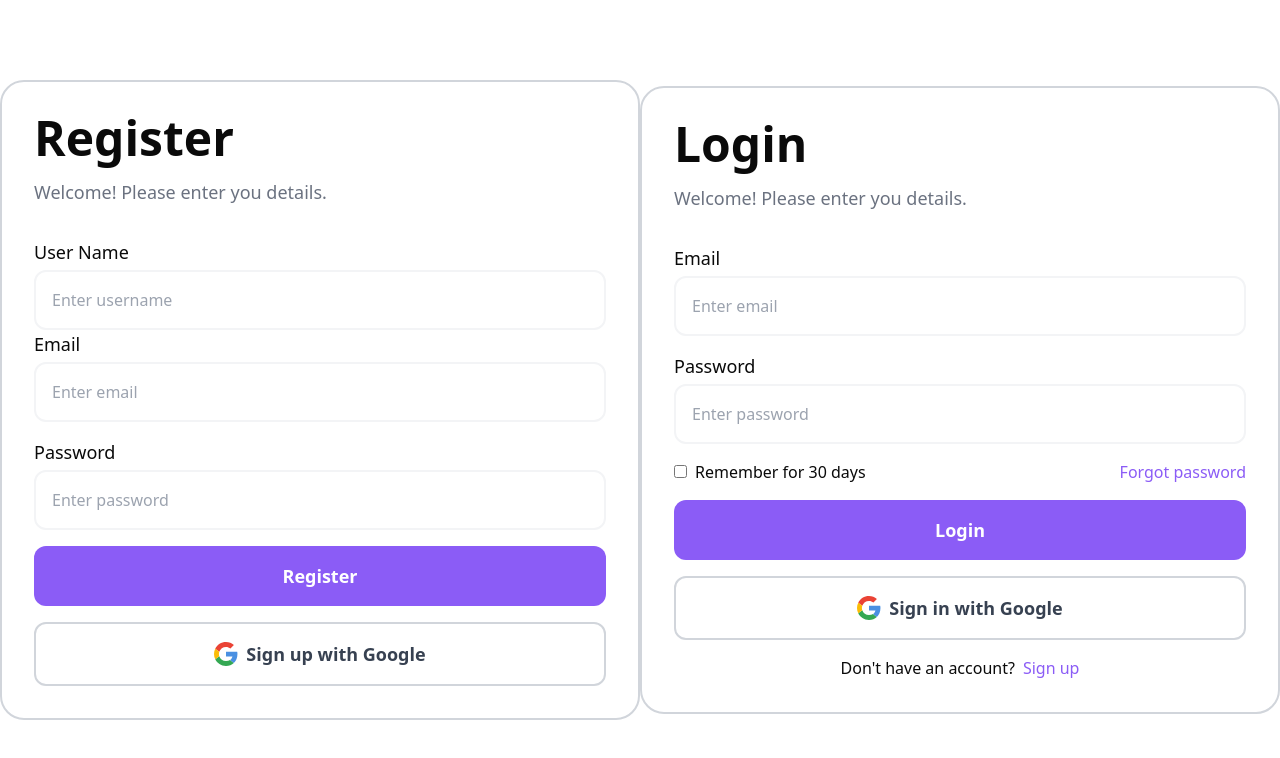
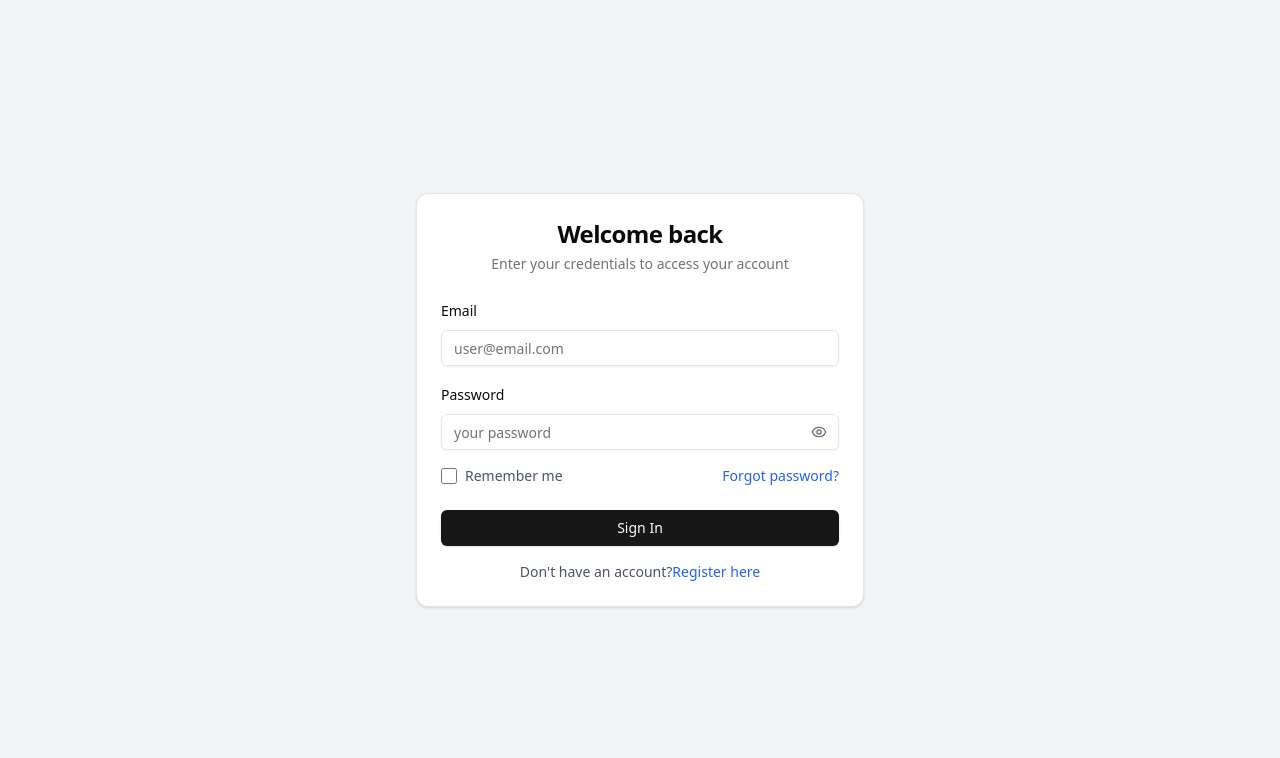
Before and after one commit to Bharat-Travel-Company/travel-client-dashboard, a React (Vite) app: page / in a window 1280 px wide. Shown: the top 758 px of the page. Built offline with nearby package versions, Linux system fonts and the light colour scheme.

Commit message:
fixed ui

```diff
--- a/package.json
+++ b/package.json
@@ -12,6 +12,7 @@
   "dependencies": {
     "@radix-ui/react-checkbox": "^1.1.1",
     "@radix-ui/react-icons": "^1.3.0",
+    "@radix-ui/react-label": "^2.1.0",
     "@radix-ui/react-popover": "^1.1.1",
     "@radix-ui/react-select": "^2.1.1",
     "@radix-ui/react-slider": "^1.2.0",
--- a/src/App.tsx
+++ b/src/App.tsx
@@ -1,14 +1,14 @@
-// import HotelDetailsComponent from "@/components/hotel-details";
-import Login from "./pages/Login";
-import Register from "./pages/Register";
+import HotelDetailsComponent from "@/components/hotel-details";
+import LoginPage from "./pages/Login";
+import RegisterPage from "./pages/Register";
 
 function App() {
   return (
     <>
-      <div className=" flex items-center justify-center h-full min-h-dvh">
+      <div className=" flex items-center justify-center h-full min-h-dvh w-full">
         {/* <HotelDetailsComponent></HotelDetailsComponent> */}
-        <Register/>
-        <Login/>
+        {/* <RegisterPage></RegisterPage> */}
+        <LoginPage></LoginPage>
       </div>
     </>
   );
--- /dev/null
+++ b/src/components/ui/alert.tsx
@@ -0,0 +1,59 @@
+import * as React from "react"
+import { cva, type VariantProps } from "class-variance-authority"
+
+import { cn } from "@/lib/utils"
+
+const alertVariants = cva(
+  "relative w-full rounded-lg border px-4 py-3 text-sm [&>svg+div]:translate-y-[-3px] [&>svg]:absolute [&>svg]:left-4 [&>svg]:top-4 [&>svg]:text-foreground [&>svg~*]:pl-7",
+  {
+    variants: {
+      variant: {
+        default: "bg-background text-foreground",
+        destructive:
+          "border-destructive/50 text-destructive dark:border-destructive [&>svg]:text-destructive",
+      },
+    },
+    defaultVariants: {
+      variant: "default",
+    },
+  }
+)
+
+const Alert = React.forwardRef<
+  HTMLDivElement,
+  React.HTMLAttributes<HTMLDivElement> & VariantProps<typeof alertVariants>
+>(({ className, variant, ...props }, ref) => (
+  <div
+    ref={ref}
+    role="alert"
+    className={cn(alertVariants({ variant }), className)}
+    {...props}
+  />
+))
+Alert.displayName = "Alert"
+
+const AlertTitle = React.forwardRef<
+  HTMLParagraphElement,
+  React.HTMLAttributes<HTMLHeadingElement>
+>(({ className, ...props }, ref) => (
+  <h5
+    ref={ref}
+    className={cn("mb-1 font-medium leading-none tracking-tight", className)}
+    {...props}
+  />
+))
+AlertTitle.displayName = "AlertTitle"
+
+const AlertDescription = React.forwardRef<
+  HTMLParagraphElement,
+  React.HTMLAttributes<HTMLParagraphElement>
+>(({ className, ...props }, ref) => (
+  <div
+    ref={ref}
+    className={cn("text-sm [&_p]:leading-relaxed", className)}
+    {...props}
+  />
+))
+AlertDescription.displayName = "AlertDescription"
+
+export { Alert, AlertTitle, AlertDescription }
--- /dev/null
+++ b/src/components/ui/label.tsx
@@ -0,0 +1,24 @@
+import * as React from "react"
+import * as LabelPrimitive from "@radix-ui/react-label"
+import { cva, type VariantProps } from "class-variance-authority"
+
+import { cn } from "@/lib/utils"
+
+const labelVariants = cva(
+  "text-sm font-medium leading-none peer-disabled:cursor-not-allowed peer-disabled:opacity-70"
+)
+
+const Label = React.forwardRef<
+  React.ElementRef<typeof LabelPrimitive.Root>,
+  React.ComponentPropsWithoutRef<typeof LabelPrimitive.Root> &
+    VariantProps<typeof labelVariants>
+>(({ className, ...props }, ref) => (
+  <LabelPrimitive.Root
+    ref={ref}
+    className={cn(labelVariants(), className)}
+    {...props}
+  />
+))
+Label.displayName = LabelPrimitive.Root.displayName
+
+export { Label }
--- a/src/pages/Login.tsx
+++ b/src/pages/Login.tsx
@@ -1,129 +1,140 @@
-import { ChangeEvent, useState } from "react";
-// import { useNavigate } from "react-router-dom";
-import axios from "axios";
-interface LoginData {
-  email: string;
-  password: string;
-}
-const Login = () => {
-  const [data, setData] = useState<LoginData>({
-    email: "",
-    password: "",
-  });
+import { useState } from "react";
+import { Button } from "@/components/ui/button";
+import { Input } from "@/components/ui/input";
+import { Label } from "@/components/ui/label";
+import {
+  Card,
+  CardContent,
+  CardDescription,
+  CardFooter,
+  CardHeader,
+  CardTitle,
+} from "@/components/ui/card";
+import { Eye, EyeOff, Loader2 } from "lucide-react";
+import { Alert, AlertDescription } from "@/components/ui/alert";
 
-  //   const navigation = useNavigate();
-  const handleChange = (e: ChangeEvent<HTMLInputElement>): void => {
-    const { name, value } = e.target;
-    setData({
-      ...data,
-      [name]: value,
-    });
-  };
-  const handleLogin = async (): Promise<void> => {
-    const { email, password } = data;
-    console.log(data);
-    if (!email || !password) {
-      alert("Please fill all fields");
-      return;
-    }
+export default function LoginPage() {
+  const [isLoading, setIsLoading] = useState(false);
+  const [showPassword, setShowPassword] = useState(false);
+  const [error, setError] = useState<string | null>(null);
+  //   const router = useRouter()
+
+  const handleSubmit = async (event: React.FormEvent<HTMLFormElement>) => {
+    event.preventDefault();
+    setIsLoading(true);
+    setError(null);
+
+    const formData = new FormData(event.currentTarget);
+    const email = formData.get("email") as string;
+    const password = formData.get("password") as string;
 
     try {
-      const res = await axios.post(
-        `https://travel-backend-nwtf.onrender.com/api/v1/tourist/login`,
-        data
+      // Simulate API call
+      await new Promise((resolve) => setTimeout(resolve, 2000));
+
+      // Simulated validation
+      if (email === "test@example.com" && password === "password") {
+        router.push("/dashboard");
+      } else {
+        throw new Error("Invalid email or password");
+      }
+    } catch (err) {
+      setError(
+        err instanceof Error ? err.message : "An unexpected error occurred"
       );
-
-      if (res.data.message === "tourist logged In Successfully") {
-        alert("tourist logged In Successfully");
-        // navigation("/");
-      } else {
-        alert(res.data.message);
-      }
-    } catch (error) {
-      console.error("Error during login", error);
+    } finally {
+      setIsLoading(false);
     }
   };
+
   return (
-    <div className=" w-11/12 max-w-[700px] px-8 py-8 rounded-3xl bg-white border-2 border-gray-300">
-      <h1 className="text-5xl font-semibold">Login</h1>
-      <p className="font-medium text-lg text-gray-500 mt-4">
-        Welcome! Please enter you details.
-      </p>
-      <div className="mt-8">
-        <div className="flex flex-col">
-          <label className="text-lg font-medium" htmlFor="email">
-            Email
-          </label>
-          <input
-            onChange={handleChange}
-            className="w-full border-2 border-gray-100 rounded-xl p-4 mt-1 bg-transparent"
-            placeholder="Enter email"
-          />
-        </div>
-        <div className="flex flex-col mt-4">
-          <label className="text-lg font-medium">Password</label>
-          <input
-            onChange={handleChange}
-            className="w-full border-2 border-gray-100 rounded-xl p-4 mt-1 bg-transparent"
-            placeholder="Enter password"
-            type={"password"}
-          />
-        </div>
-        <div className="mt-4 flex justify-between items-center">
-          <div>
-            <input type="checkbox" id="remember" />
-            <label className="ml-2 font-medium text-base " htmlFor="remember">
-              Remember for 30 days
-            </label>
-          </div>
-          <button className="font-medium text-base text-violet-500">
-            Forgot password
-          </button>
-        </div>
-        <div className="mt-4 flex flex-col gap-y-4">
-          <button
-            onClick={handleLogin}
-            className="active:scale-[.98] active:duration-75 transition-all hover:scale-[1.01]  ease-in-out transform py-4 bg-violet-500 rounded-xl text-white font-bold text-lg"
-          >
-            Login
-          </button>
-          <button className="flex items-center justify-center gap-2 active:scale-[.98] active:duration-75 transition-all hover:scale-[1.01]  ease-in-out transform py-4  rounded-xl text-gray-700 font-semibold text-lg border-2 border-gray-300 ">
-            <svg
-              width="24"
-              height="24"
-              viewBox="0 0 24 24"
-              fill="none"
-              xmlns="http://www.w3.org/2000/svg"
-            >
-              <path
-                d="M5.26644 9.76453C6.19903 6.93863 8.85469 4.90909 12.0002 4.90909C13.6912 4.90909 15.2184 5.50909 16.4184 6.49091L19.9093 3C17.7821 1.14545 15.0548 0 12.0002 0C7.27031 0 3.19799 2.6983 1.24023 6.65002L5.26644 9.76453Z"
-                fill="#EA4335"
+    <div className="min-h-screen bg-gray-100 flex items-center justify-center p-4 w-full">
+
+      <Card className="w-full max-w-md">
+        <CardHeader className="space-y-1">
+          <CardTitle className="text-2xl font-bold text-center">
+            Welcome back
+          </CardTitle>
+          <CardDescription className="text-center">
+            Enter your credentials to access your account
+          </CardDescription>
+        </CardHeader>
+        <form onSubmit={handleSubmit}>
+          <CardContent className="space-y-4">
+            {error && (
+              <Alert variant="destructive">
+                <AlertDescription>{error}</AlertDescription>
+              </Alert>
+            )}
+            <div className="space-y-2">
+              <Label htmlFor="email">Email</Label>
+              <Input
+                id="email"
+                name="email"
+                type="email"
+                placeholder="user@email.com"
+                required
               />
-              <path
-                d="M16.0406 18.0142C14.9508 18.718 13.5659 19.0926 11.9998 19.0926C8.86633 19.0926 6.21896 17.0785 5.27682 14.2695L1.2373 17.3366C3.19263 21.2953 7.26484 24.0017 11.9998 24.0017C14.9327 24.0017 17.7352 22.959 19.834 21.0012L16.0406 18.0142Z"
-                fill="#34A853"
-              />
-              <path
-                d="M19.8342 20.9978C22.0292 18.9503 23.4545 15.9019 23.4545 11.9982C23.4545 11.2891 23.3455 10.5255 23.1818 9.81641H12V14.4528H18.4364C18.1188 16.0119 17.2663 17.2194 16.0407 18.0108L19.8342 20.9978Z"
-                fill="#4A90E2"
-              />
-              <path
-                d="M5.27698 14.2663C5.03833 13.5547 4.90909 12.7922 4.90909 11.9984C4.90909 11.2167 5.03444 10.4652 5.2662 9.76294L1.23999 6.64844C0.436587 8.25884 0 10.0738 0 11.9984C0 13.918 0.444781 15.7286 1.23746 17.3334L5.27698 14.2663Z"
-                fill="#FBBC05"
-              />
-            </svg>
-            Sign in with Google
-          </button>
-        </div>
-        <div className="mt-4 flex justify-center items-center">
-          <p className="font-medium text-base">Don't have an account?</p>
-          <button className="ml-2 font-medium text-base text-violet-500">
-            Sign up
-          </button>
-        </div>
-      </div>
+            </div>
+            <div className="space-y-2">
+              <Label htmlFor="password">Password</Label>
+              <div className="relative">
+                <Input
+                  id="password"
+                  name="password"
+                  type={showPassword ? "text" : "password"}
+                  placeholder="your password"
+                  required
+                />
+                <Button
+                  type="button"
+                  variant="ghost"
+                  size="sm"
+                  className="absolute right-0 top-0 h-full px-3 py-2 hover:bg-transparent"
+                  onClick={() => setShowPassword(!showPassword)}
+                >
+                  {showPassword ? (
+                    <EyeOff className="h-4 w-4 text-gray-500" />
+                  ) : (
+                    <Eye className="h-4 w-4 text-gray-500" />
+                  )}
+                </Button>
+              </div>
+            </div>
+            <div className="flex items-center justify-between">
+              <div className="flex items-center space-x-2">
+                <Input type="checkbox" id="remember" className="w-4 h-4" />
+                <Label htmlFor="remember" className="text-sm text-gray-600">
+                  Remember me
+                </Label>
+              </div>
+              <Button
+                variant="link"
+                className="p-0 h-auto font-normal text-sm text-blue-600 hover:underline"
+                // onClick={() => router.push('/forgot-password')}
+              >
+                Forgot password?
+              </Button>
+            </div>
+          </CardContent>
+          <CardFooter className="flex flex-col space-y-4">
+            <Button className="w-full" type="submit" disabled={isLoading}>
+              {isLoading && <Loader2 className="mr-2 h-4 w-4 animate-spin" />}
+              Sign In
+            </Button>
+            <p className="text-sm text-center text-gray-600">
+              Don't have an account?
+              <Button
+                variant="link"
+                className="p-0 h-auto font-normal text-blue-600 hover:underline"
+                // onClick={() => router.push('/register')}
+              >
+                Register here
+              </Button>
+            </p>
+          </CardFooter>
+        </form>
+      </Card>
     </div>
   );
-};
-
-export default Login;
+}
--- a/src/pages/Register.tsx
+++ b/src/pages/Register.tsx
@@ -1,78 +1,151 @@
-const Register = () => {
+import { useState } from "react";
+
+import { Button } from "@/components/ui/button";
+import { Input } from "@/components/ui/input";
+import { Label } from "@/components/ui/label";
+import {
+  Select,
+  SelectContent,
+  SelectItem,
+  SelectTrigger,
+  SelectValue,
+} from "@/components/ui/select";
+import {
+  Card,
+  CardContent,
+  CardDescription,
+  CardFooter,
+  CardHeader,
+  CardTitle,
+} from "@/components/ui/card";
+import { Eye, EyeOff, Loader2 } from "lucide-react";
+import { Alert, AlertDescription } from "@/components/ui/alert";
+
+export default function RegisterPage() {
+  const [isLoading, setIsLoading] = useState(false);
+  const [showPassword, setShowPassword] = useState(false);
+  const [error, setError] = useState<string | null>(null);
+  const [accountType, setAccountType] = useState<string>("");
+  //   const router = useRouter();
+
+  const handleSubmit = async (event: React.FormEvent<HTMLFormElement>) => {
+    event.preventDefault();
+    setIsLoading(true);
+    setError(null);
+
+    const formData = new FormData(event.currentTarget);
+    const email = formData.get("email") as string;
+    const password = formData.get("password") as string;
+    const name = formData.get("name") as string;
+
+    try {
+      // Simulate API call
+      await new Promise((resolve) => setTimeout(resolve, 2000));
+
+      // Simulated validation
+      if (email && password && name && accountType) {
+        // router.push("/dashboard");
+      } else {
+        throw new Error("Please fill in all fields");
+      }
+    } catch (err) {
+      setError(
+        err instanceof Error ? err.message : "An unexpected error occurred"
+      );
+    } finally {
+      setIsLoading(false);
+    }
+  };
+
   return (
-    <div className=" w-11/12 max-w-[700px] px-8 py-8 rounded-3xl bg-white border-2 border-gray-300">
-      <h1 className="text-5xl font-semibold">Register</h1>
-      <p className="font-medium text-lg text-gray-500 mt-4">
-        Welcome! Please enter you details.
-      </p>
-      <div className="mt-8">
-        <div className="flex flex-col">
-          <label className="text-lg font-medium">User Name</label>
-          <input
-            // value={email}
-            // onChange={(e) => setEmail(e.target.value)}
-            className="w-full border-2 border-gray-100 rounded-xl p-4 mt-1 bg-transparent"
-            placeholder="Enter username"
-          />
-        </div>
-        <div className="flex flex-col">
-          <label className="text-lg font-medium">Email</label>
-          <input
-            // value={email}
-            // onChange={(e) => setEmail(e.target.value)}
-            className="w-full border-2 border-gray-100 rounded-xl p-4 mt-1 bg-transparent"
-            placeholder="Enter email"
-          />
-        </div>
-        <div className="flex flex-col mt-4">
-          <label className="text-lg font-medium">Password</label>
-          <input
-            // value={password}
-            // onChange={(e) => setPassword(e.target.value)}
-            className="w-full border-2 border-gray-100 rounded-xl p-4 mt-1 bg-transparent"
-            placeholder="Enter password"
-            type={"password"}
-          />
-        </div>
-
-        <div className="mt-4 flex flex-col gap-y-4">
-          <button
-            // onClick={onSignUpHandle}
-            className="active:scale-[.98] active:duration-75 transition-all hover:scale-[1.01]  ease-in-out transform py-4 bg-violet-500 rounded-xl text-white font-bold text-lg"
-          >
-            Register
-          </button>
-          <button className="flex items-center justify-center gap-2 active:scale-[.98] active:duration-75 transition-all hover:scale-[1.01]  ease-in-out transform py-4  rounded-xl text-gray-700 font-semibold text-lg border-2 border-gray-300 ">
-            <svg
-              width="24"
-              height="24"
-              viewBox="0 0 24 24"
-              fill="none"
-              xmlns="http://www.w3.org/2000/svg"
-            >
-              <path
-                d="M5.26644 9.76453C6.19903 6.93863 8.85469 4.90909 12.0002 4.90909C13.6912 4.90909 15.2184 5.50909 16.4184 6.49091L19.9093 3C17.7821 1.14545 15.0548 0 12.0002 0C7.27031 0 3.19799 2.6983 1.24023 6.65002L5.26644 9.76453Z"
-                fill="#EA4335"
+    <div className="min-h-screen bg-gray-100 flex items-center justify-center p-4 w-full">
+      <Card className="w-full max-w-md">
+        <CardHeader className="space-y-1">
+          <CardTitle className="text-2xl font-bold text-center">
+            Create an account
+          </CardTitle>
+          <CardDescription className="text-center">
+            Enter your details to register
+          </CardDescription>
+        </CardHeader>
+        <form onSubmit={handleSubmit}>
+          <CardContent className="space-y-4">
+            {error && (
+              <Alert variant="destructive">
+                <AlertDescription>{error}</AlertDescription>
+              </Alert>
+            )}
+            <div className="space-y-2">
+              <Label htmlFor="name">Full Name</Label>
+              <Input id="name" name="name" placeholder="your fullname" required />
+            </div>
+            <div className="space-y-2">
+              <Label htmlFor="email">Email</Label>
+              <Input
+                id="email"
+                name="email"
+                type="email"
+                placeholder="user@email.com"
+                required
               />
-              <path
-                d="M16.0406 18.0142C14.9508 18.718 13.5659 19.0926 11.9998 19.0926C8.86633 19.0926 6.21896 17.0785 5.27682 14.2695L1.2373 17.3366C3.19263 21.2953 7.26484 24.0017 11.9998 24.0017C14.9327 24.0017 17.7352 22.959 19.834 21.0012L16.0406 18.0142Z"
-                fill="#34A853"
-              />
-              <path
-                d="M19.8342 20.9978C22.0292 18.9503 23.4545 15.9019 23.4545 11.9982C23.4545 11.2891 23.3455 10.5255 23.1818 9.81641H12V14.4528H18.4364C18.1188 16.0119 17.2663 17.2194 16.0407 18.0108L19.8342 20.9978Z"
-                fill="#4A90E2"
-              />
-              <path
-                d="M5.27698 14.2663C5.03833 13.5547 4.90909 12.7922 4.90909 11.9984C4.90909 11.2167 5.03444 10.4652 5.2662 9.76294L1.23999 6.64844C0.436587 8.25884 0 10.0738 0 11.9984C0 13.918 0.444781 15.7286 1.23746 17.3334L5.27698 14.2663Z"
-                fill="#FBBC05"
-              />
-            </svg>
-            Sign up with Google
-          </button>
-        </div>
-      </div>
+            </div>
+            <div className="space-y-2">
+              <Label htmlFor="password">Password</Label>
+              <div className="relative">
+                <Input
+                  id="password"
+                  name="password"
+                  type={showPassword ? "text" : "password"}
+                  placeholder="your password"
+                  required
+                />
+                <Button
+                  type="button"
+                  variant="ghost"
+                  size="sm"
+                  className="absolute right-0 top-0 h-full px-3 py-2 hover:bg-transparent"
+                  onClick={() => setShowPassword(!showPassword)}
+                >
+                  {showPassword ? (
+                    <EyeOff className="h-4 w-4 text-gray-500" />
+                  ) : (
+                    <Eye className="h-4 w-4 text-gray-500" />
+                  )}
+                </Button>
+              </div>
+            </div>
+            <div className="space-y-2">
+              <Label htmlFor="accountType">Account Type</Label>
+              <Select onValueChange={setAccountType} required>
+                <SelectTrigger id="accountType">
+                  <SelectValue placeholder="Select account type" />
+                </SelectTrigger>
+                <SelectContent>
+                  <SelectItem value="activities">List Activities</SelectItem>
+                  <SelectItem value="cars">Car Services</SelectItem>
+                  <SelectItem value="hotels">Hotels</SelectItem>
+                </SelectContent>
+              </Select>
+            </div>
+          </CardContent>
+          <CardFooter className="flex flex-col space-y-4">
+            <Button className="w-full" type="submit" disabled={isLoading}>
+              {isLoading && <Loader2 className="mr-2 h-4 w-4 animate-spin" />}
+              Create Account
+            </Button>
+            <p className="text-sm text-center text-gray-600">
+              Already have an account?{" "}
+              <Button
+                variant="link"
+                className="p-0 h-auto font-normal text-blue-600 hover:underline"
+                // onClick={() => router.push("/login")}
+              >
+                Login here
+              </Button>
+            </p>
+          </CardFooter>
+        </form>
+      </Card>
     </div>
   );
-};
-
-export default Register;
+}
```
Also changed, not shown: 1 other file (tests, documents, lock files or other folders).
